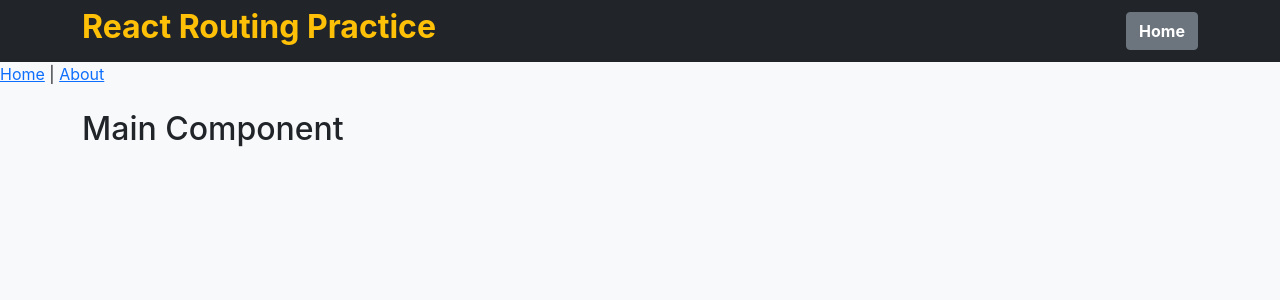
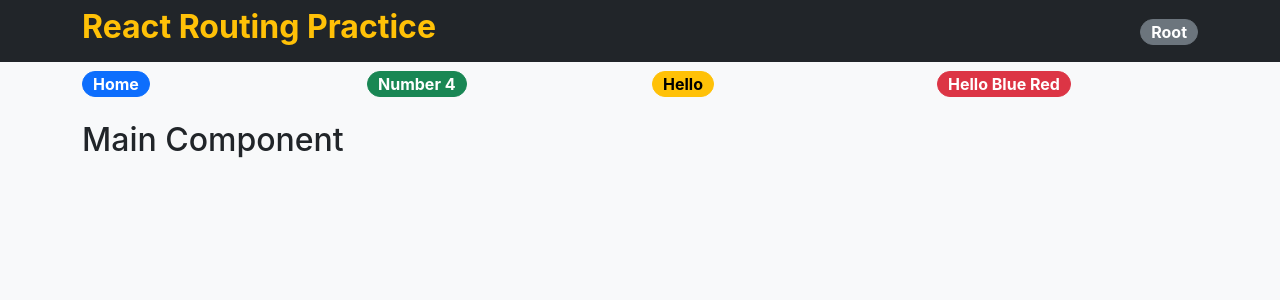
Before and after one commit to Virgilio-D-Cabading-Jr/Coding_Dojo_MERN_Stack_React_Routing_Routing_Practice, a React (Create React App) app: page / in a window 1280 px wide. Shown: the top 300 px of the page. Built offline with nearby package versions, Linux system fonts and the light colour scheme.

Commit message:
add Links Bar

```diff
--- a/src/App.css
+++ b/src/App.css
@@ -36,3 +36,8 @@
     transform: rotate(360deg);
   }
 }
+
+.round {
+  border-radius: 20px;
+  padding: 0px 10px;
+}
--- a/src/App.js
+++ b/src/App.js
@@ -2,17 +2,14 @@ import './App.css';
 import { BrowserRouter, Link, Switch, Route } from 'react-router-dom';
 
 import NavBar from './components/NavbarComp';
+import LinksBar from './LinksBarComp';
 import Main from './components/MainComp';
 
 const App = () => {
   return (
     <BrowserRouter>
       <NavBar />
-      <p>
-        <Link to="/">Home</Link>
-        &nbsp;|&nbsp;
-        <Link to="/about">About</Link>
-      </p>
+      <LinksBar />
       <Switch>
         <Main />
       </Switch>
--- /dev/null
+++ b/src/LinksBarComp.jsx
@@ -0,0 +1,31 @@
+import React from 'react'
+import { BrowserRouter, Link, Switch, Route } from 'react-router-dom';
+
+/**
+ * //// LINKS BAR COMPONENT ////////////////////////////////////
+ * @returns HTML for a Links Bar
+ */
+const LinksBar = () => {
+    return (
+        <div className='mt-2'>
+            <div className='container'>
+                <div className='row'>
+                    <Link to="/home" className='col'>
+                        <button className='btn btn-primary round'><strong>Home</strong></button>
+                    </Link>
+                    <Link to="/4" className='col'>
+                        <button className='btn btn-success round'><strong>Number 4</strong></button>
+                    </Link>
+                    <Link to="/hello" className='col'>
+                        <button className='btn btn-warning round'><strong>Hello</strong></button>
+                    </Link>
+                    <Link to="/hello/blue/red" className='col'>
+                        <button className='btn btn-danger round'><strong>Hello Blue Red</strong></button>
+                    </Link>
+                </div>
+            </div>
+        </div>
+    )
+}
+
+export default LinksBar
--- a/src/components/MainComp.jsx
+++ b/src/components/MainComp.jsx
@@ -1,4 +1,5 @@
 import React from 'react'
+import { BrowserRouter, Link, Switch, Route } from 'react-router-dom';
 
 /**
  * //// MAIN COMPONENT //////////////////////////////////////
--- a/src/components/NavbarComp.jsx
+++ b/src/components/NavbarComp.jsx
@@ -16,7 +16,7 @@ const NavBar = () => {
                         </h2>
                     </div>
                     <Link to="/">
-                        <button className='btn btn-secondary round'><strong>Home</strong></button>
+                        <button className='btn btn-secondary round'><strong>Root</strong></button>
                     </Link>
                 </div>
             </div>
```
